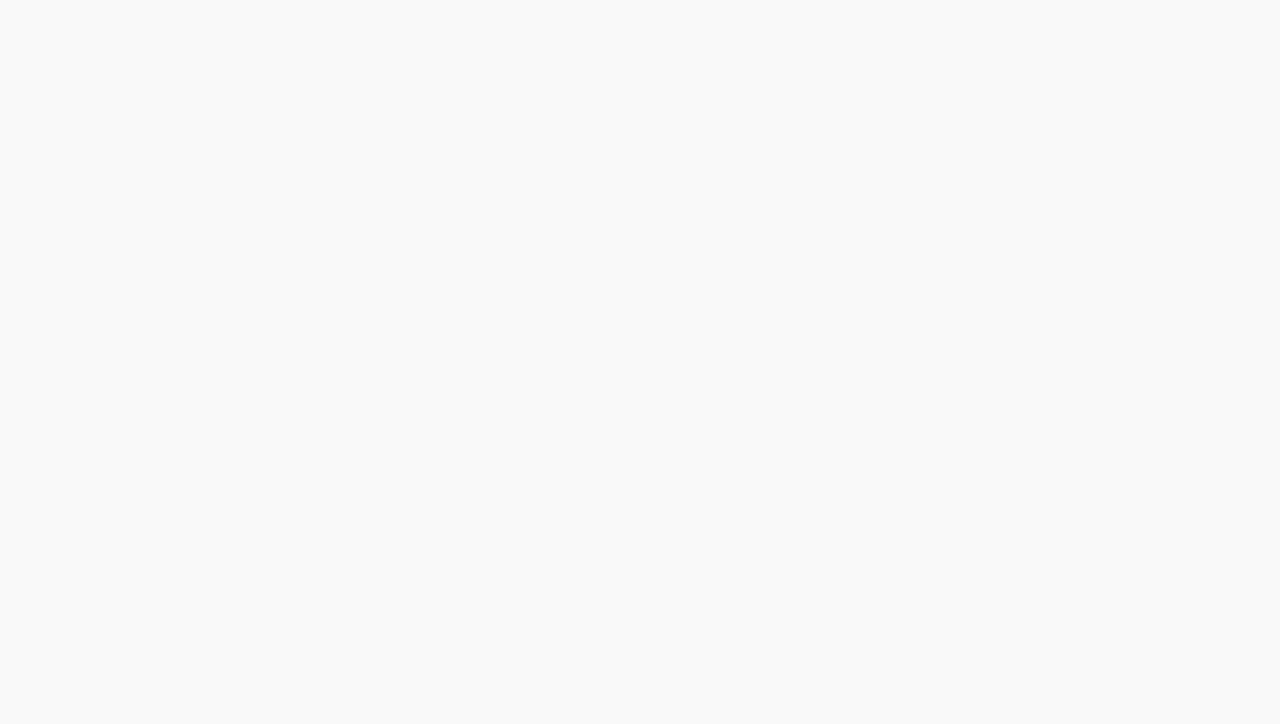
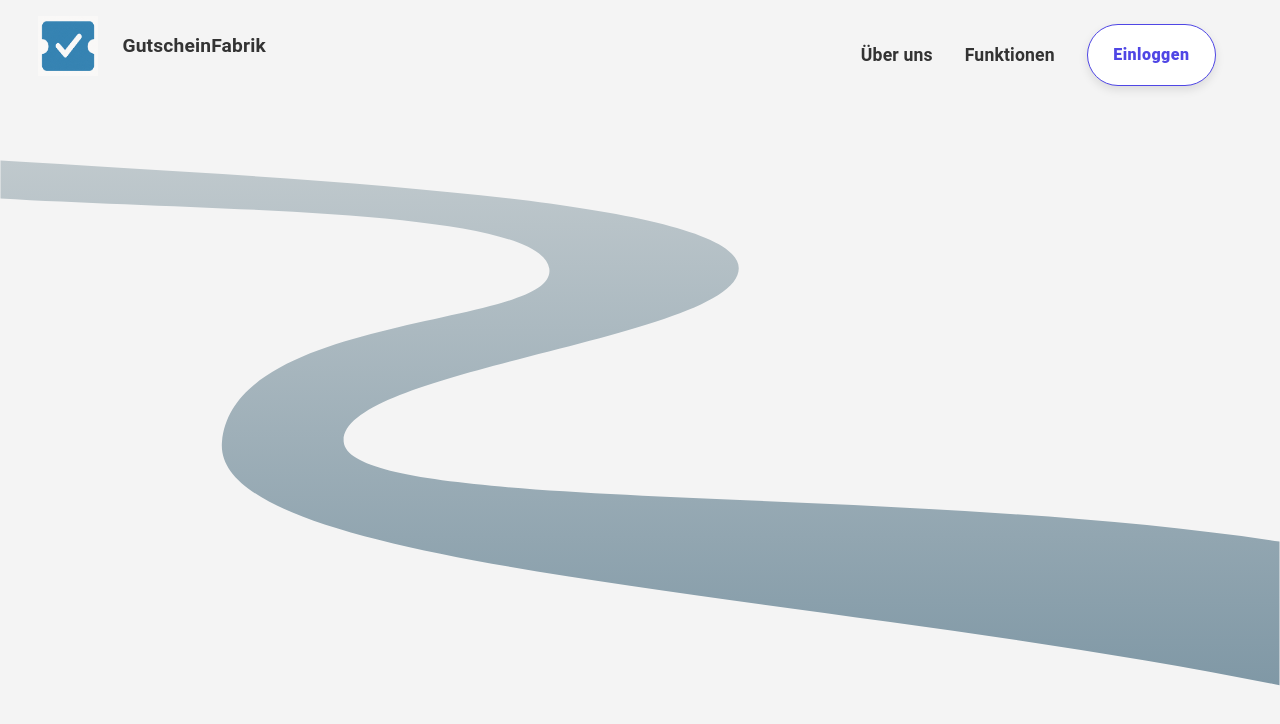
Before and after one commit to LeoGoe23/Gutschein, a React (Create React App) app in the folder frontend/: page /roadmap in a window 1280 px wide. Before the commit this address had no page. Shown: the top 724 px of the page. Built offline with nearby package versions, Linux system fonts and the light colour scheme.

Commit message:
Changes in Design, etc.

```diff
--- a/frontend/src/App.tsx
+++ b/frontend/src/App.tsx
@@ -2,6 +2,7 @@ import { BrowserRouter, Routes, Route } from 'react-router-dom';
 import Home from './pages/Home';
 import About from './pages/About';
 import Demo from './pages/Demo';
+import Roadmap from './pages/roadmap';
 import Gutschein from './pages/Gutschein';
 import Step1 from './pages/gutschein/Step1';
 import Step2 from './pages/gutschein/Step2';
@@ -16,6 +17,7 @@ export default function App() {
         <Route path="/" element={<Home />} />
         <Route path="/about" element={<About />} />
         <Route path="/demo" element={<Demo />} />
+        <Route path="/roadmap" element={<Roadmap />} />
 
         <Route path="/gutschein" element={<Gutschein />}>
           <Route path="step1" element={<Step1 />} />
--- a/frontend/src/components/home/TopBar.tsx
+++ b/frontend/src/components/home/TopBar.tsx
@@ -1,19 +1,41 @@
-import { Box, Button, Typography } from '@mui/material';
+import { Box, Button, Typography, IconButton, Drawer, List, ListItem, ListItemText } from '@mui/material';
+import MenuIcon from '@mui/icons-material/Menu';
 import { useState } from 'react';
+import { Link } from 'react-router-dom';
 import LoginModal from '../../components/login/LoginModal';
 
 export default function TopBar() {
   const [open, setOpen] = useState(false);
+  const [drawerOpen, setDrawerOpen] = useState(false);
 
   return (
     <>
-      <Box sx={{ display: 'flex', alignItems: 'center', gap: '2rem' }}>
+      <Box sx={{ display: 'flex', alignItems: 'center', justifyContent: 'space-between', padding: { xs: '0.5rem 1rem', md: '0' } }}>
+        {/* Burger Menu Icon for Mobile */}
+        <IconButton
+          sx={{ display: { xs: 'block', md: 'none' } }}
+          onClick={() => setDrawerOpen(true)}
+        >
+          <MenuIcon sx={{ fontSize: '2rem', color: '#333' }} />
+        </IconButton>
 
+        {/* Links for Desktop */}
+        <Box sx={{ display: { xs: 'none', md: 'flex' }, alignItems: 'center', gap: '2rem' }}>
           <Typography sx={{ cursor: 'pointer', fontSize: '1.1rem', color: '#333', fontWeight: '600' }}>
             Über uns
           </Typography>
 
-        <Typography sx={{ cursor: 'pointer', fontSize: '1.1rem', color: '#333', fontWeight: '600' }}>
+          <Typography
+            component={Link}
+            to="/roadmap"
+            sx={{
+              cursor: 'pointer',
+              fontSize: '1.1rem',
+              color: '#333',
+              fontWeight: '600',
+              textDecoration: 'none',
+            }}
+          >
             Funktionen
           </Typography>
 
@@ -36,6 +58,22 @@ export default function TopBar() {
             Einloggen
           </Button>
         </Box>
+      </Box>
+
+      {/* Drawer for Mobile */}
+      <Drawer anchor="left" open={drawerOpen} onClose={() => setDrawerOpen(false)}>
+        <List sx={{ width: 250 }}>
+          <ListItem component="li" onClick={() => setDrawerOpen(false)}>
+            <ListItemText primary="Über uns" />
+          </ListItem>
+          <ListItem component={Link} to="/roadmap" onClick={() => setDrawerOpen(false)}>
+            <ListItemText primary="Funktionen" />
+          </ListItem>
+          <ListItem component="li" onClick={() => { setOpen(true); setDrawerOpen(false); }}>
+            <ListItemText primary="Einloggen" />
+          </ListItem>
+        </List>
+      </Drawer>
 
       <LoginModal open={open} onClose={() => setOpen(false)} />
     </>
--- /dev/null
+++ b/frontend/src/declarations.d.ts
@@ -0,0 +1,6 @@
+declare module '*.svg' {
+  import React from 'react';
+  const ReactComponent: React.FunctionComponent<React.SVGProps<SVGSVGElement>>;
+  export { ReactComponent };
+  export default ReactComponent;
+}
--- a/frontend/src/pages/Home.tsx
+++ b/frontend/src/pages/Home.tsx
@@ -8,18 +8,18 @@ import LogoTopLeft from '../components/home/TopLeftLogo';
 
 export default function HomeLayout() {
   return (
-    <Box sx={{ width: '100%', minHeight: '100vh', overflowX: 'hidden', fontFamily: 'system-ui, sans-serif' }}>
+    <Box sx={{ width: '100%', minHeight: '100vh', overflowX: 'hidden', fontFamily: 'system-ui, sans-serif', padding: { xs: '1rem', md: '0' } }}>
 
-      <Box sx={{ position: 'relative', width: '100%', height: '100vh', backgroundColor: '#f4f4f4', overflow: 'hidden' }}>
+      <Box sx={{ position: 'relative', width: '100%', height: { xs: 'auto', md: '100vh' }, backgroundColor: '#f4f4f4', overflow: 'hidden', padding: { xs: '2rem 1rem', md: '0' } }}>
 
         <LogoTopLeft />
 
-        <Box sx={{ position: 'absolute', top: '1.5rem', right: '4rem', zIndex: 3 }}>
+        <Box sx={{ position: 'absolute', top: { xs: '0.5rem', md: '1.5rem' }, right: { xs: '1rem', md: '4rem' }, zIndex: 3 }}>
           <TopBar />
         </Box>
 
-        <Box sx={{ width: '100%', height: '100%', display: 'flex', alignItems: 'center', justifyContent: 'flex-start', padding: '0 4rem' }}>
-          <Box sx={{ display: 'flex', flexDirection: 'column', justifyContent: 'center', height: '100%', maxWidth: '35%', marginLeft: '8%' }}>
+        <Box sx={{ width: '100%', height: { xs: 'auto', md: '100%' }, display: 'flex', alignItems: 'center', justifyContent: 'flex-start', padding: { xs: '7rem 1rem', md: '0 4rem' } }}>
+          <Box sx={{ display: 'flex', flexDirection: 'column', justifyContent: 'center', height: '100%', maxWidth: { xs: '100%', md: '35%' }, marginLeft: { xs: '0', md: '8%' }, textAlign: { xs: 'center', md: 'left' } }}>
             <HeroText />
           </Box>
         </Box>
@@ -33,7 +33,7 @@ export default function HomeLayout() {
             maxWidth: '50%',
             zIndex: 1,
             pointerEvents: 'none',
-    display: { xs: 'none', sm: 'block' }, // 👈 hier: auf Handys ausblenden
+            display: { xs: 'none', sm: 'block' },
           }}
         >
           <HeroImage />
--- /dev/null
+++ b/frontend/src/pages/roadmap.tsx
@@ -0,0 +1,42 @@
+import { Box } from '@mui/material';
+import TopBar from '../components/home/TopBar';
+import LogoTopLeft from '../components/home/TopLeftLogo';
+
+export default function HomeLayout() {
+  return (
+    <Box sx={{ width: '100%', minHeight: '100vh', overflow: 'hidden', fontFamily: 'system-ui, sans-serif' }}>
+
+      <Box sx={{ position: 'relative', width: '100%', height: '100vh', backgroundColor: '#f4f4f4', overflow: 'hidden' }}>
+
+        <LogoTopLeft />
+
+        <Box sx={{ position: 'absolute', top: '1.5rem', right: '4rem', zIndex: 3 }}>
+          <TopBar />
+        </Box>
+
+        {/* Straße weiter unten */}
+        <Box sx={{ position: 'absolute', top: '10rem', left: 0, right: 0, bottom: 0, overflow: 'hidden' }}>
+          <svg
+            viewBox="0 0 2566 1054"
+            xmlns="http://www.w3.org/2000/svg"
+            style={{ width: '100%', height: 'auto' }}
+            preserveAspectRatio="xMinYMin meet"
+          >
+            <defs>
+              <linearGradient id="paint0_linear_22_12" x1="1293" y1="1" x2="1293" y2="1825" gradientUnits="userSpaceOnUse">
+                <stop stopColor="#C0C9CD" />
+                <stop offset="0.600962" stopColor="#7D96A4" />
+              </linearGradient>
+            </defs>
+            <path
+              d="M1481 217C1481 77 572.906 36.3548 1 1V77C429.86 102.37 1079.82 97.3506 1101 217C1122.18 336.649 467.888 302.349 445 565C422.112 827.651 1629.39 862.123 2565 1053V765C1802.47 647.725 700.959 710.262 689 565C677.041 419.738 1481 357 1481 217Z"
+              fill="url(#paint0_linear_22_12)"
+            />
+          </svg>
+        </Box>
+
+      </Box>
+
+    </Box>
+  );
+}
```
Also changed, not shown: frontend/public/roadmap.svg (added). Lines whose indentation alone changed are shown as unchanged.
